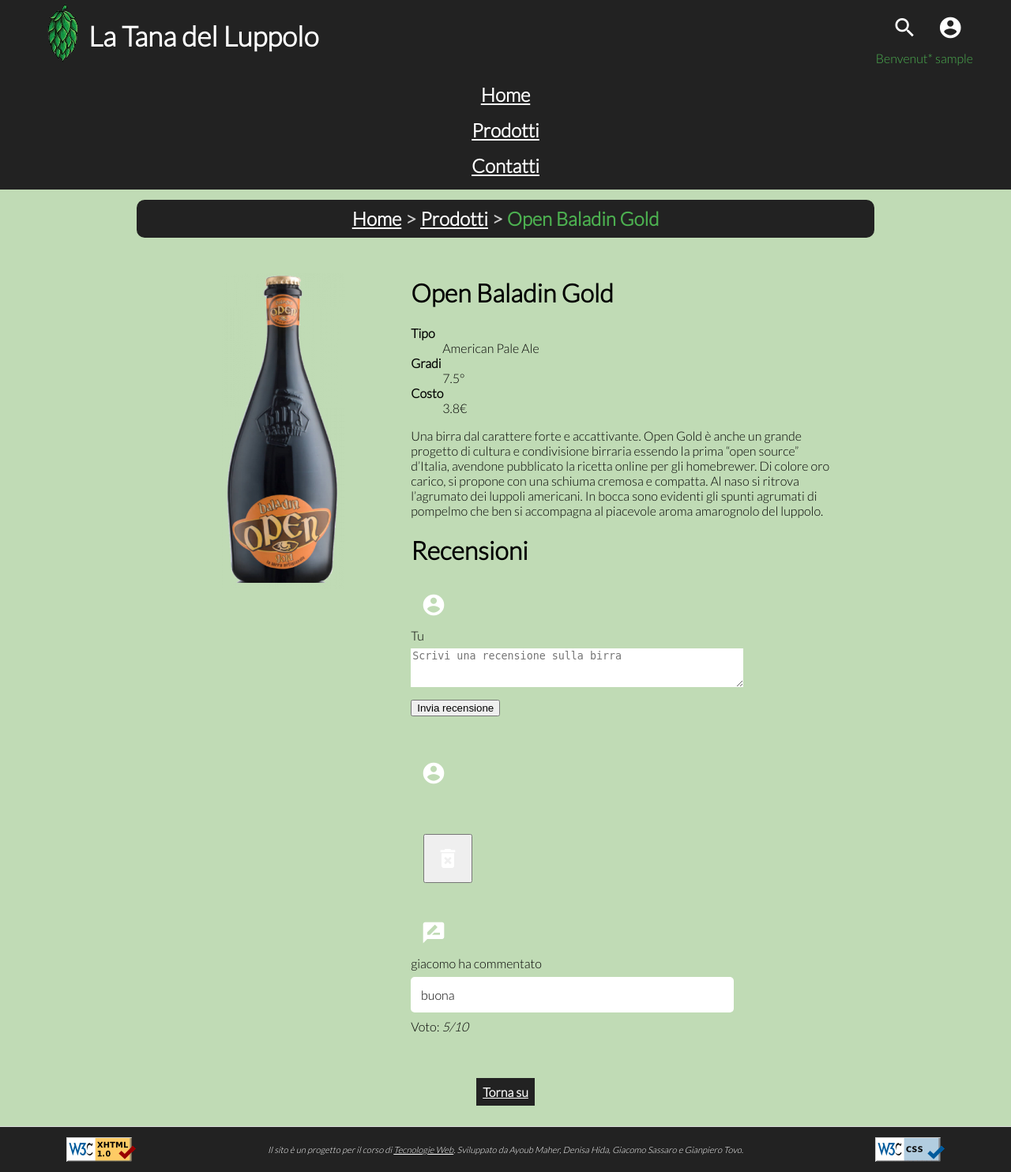
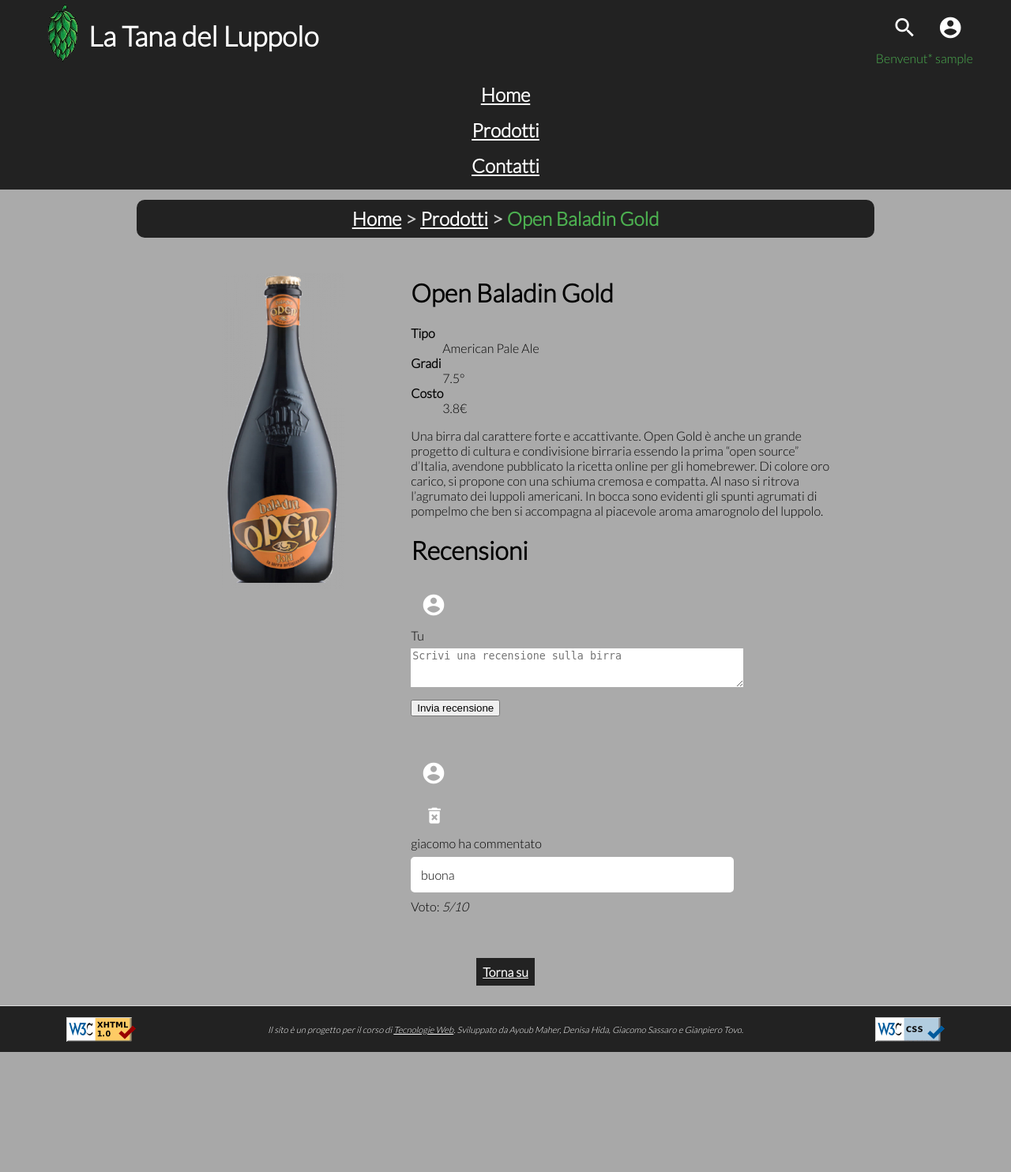
Before and after one commit to Panz99/LaTanaDelLuppolo-ProgettoTecWeb2020, a PHP site: page /php/dettagli.php?id=1 in a window 1280 px wide. Shown: the whole page at 79% size. After the commit the page ends 1332 px from the top, so only its background shows below. Run offline with PHP 8.4, Linux system fonts and the light colour scheme; the visitor is signed in with stand-in values (Sample User, id 1); data comes from the database, SQL or seed files in the repository.

Commit message:
Added screenreader jump to content, fix delete recensioni

```diff
--- a/html/AgeVerification.html
+++ b/html/AgeVerification.html
@@ -3,7 +3,7 @@
     <head/>
     <body>
         <header/>
-        <main>
+        <main id="main">
             <h2 id = "AVh2">Inserisci la tua data di nascita</h2>
             <p id = "AVp">Le tue informazioni non saranno condivise o salvate</p>
             <form id="formAge" action="ageverification.php" method="post">
--- a/html/accessdenied.html
+++ b/html/accessdenied.html
@@ -4,11 +4,7 @@
     <body>
         <header/>
 
-        <div id="breadcrumbs">
-            <span>Ti trovi qui:</span>
-        </div>
-
-        <main>
+        <main id="main">
             <div id="content">
                 <error/>
             </div>
--- a/html/components/header.html
+++ b/html/components/header.html
@@ -4,6 +4,7 @@
             <img id="img_logo" src="<root/>img/logo.png" alt="Fiore di luppolo stilizzato"/>
             <h1 id="text_logo">La Tana del Luppolo</h1>
         </a>
+        <a href="#main" id="jumpscreenreader" >Salta a contenuto</a>
         <div id="container_icons">
             <span id="icon-search" tabindex=0 onclick="getSearchbar()" onkeypress="getSearchbar()" class="material-icons">search</span>
             <a href="login.php"><span class="material-icons"> account_circle </span></a>
--- a/html/contatti.html
+++ b/html/contatti.html
@@ -5,8 +5,7 @@
         <header/>
         <bc/>
 
-        <main>
-
+        <main id="main">
             <div id="content">
                 <h1>La nostra azienda</h1>
                 <p>
--- a/html/dettagli.html
+++ b/html/dettagli.html
@@ -6,7 +6,9 @@
 
         <bc/>
 
-        <main>
+        <msg/>
+
+        <main id="main">
             <div id="content">
                 <beerinfo/>
             </div>
--- a/html/dettagliaccount.html
+++ b/html/dettagliaccount.html
@@ -7,7 +7,7 @@
         <div id="breadcrumbs">
             <span>Ti trovi qui:</span>
         </div>
-        <main>
+        <main id="main">
             <div class="container_profile">
                 <div class="titolo-dati">
                     <h2>Profilo</h2>
@@ -37,7 +37,7 @@
                     </div>
                     <div class="eliminaprofilo">
                         <h3>Eliminazione del Profilo</h3>
-                        <p><em>Una volta eliminato, il suo profilo non può essere più ricoverato.</em> <br/> Se ancora vuole eliminarlo inserire la propria password e cliccare sul bottone Elimina</p>
+                        <p><em>Una volta eliminato, il suo profilo non potrà più essere recuperato.</em> <br/> Se ancora vuole eliminarlo inserire la propria password e cliccare sul bottone Elimina</p>
                         <form id="container_elimina" action="dettagliaccount.php" method="post">
 
                             <label for="txtPassword" class="form-label" xml:lang="en-EN">Password</label>
--- a/html/home.html
+++ b/html/home.html
@@ -4,7 +4,7 @@
     <body>
         <header/>
         <bc/>
-        <main>
+        <main id="main">
             <div id="container_beers"><sales/></div>
         </main>
         <tornasu/>
--- a/html/login.html
+++ b/html/login.html
@@ -4,7 +4,7 @@
     <body>
         <header/>
         <bc/>
-        <main>
+        <main id="main">
             <div id="content">
                 <form id="formLogin" action="<root/>php/login.php" method="post" onSubmit="return checkLogin();">
                     <div class="dataRow">
--- a/html/modificadati.html
+++ b/html/modificadati.html
@@ -7,7 +7,7 @@
         <div id="breadcrumbs">
             <span>Ti trovi qui:</span>
         </div>
-        <main>
+        <main id="main">
             <div class="container_profile">
                 <div class="nomeutente">
 
--- a/html/notfound.html
+++ b/html/notfound.html
@@ -4,11 +4,7 @@
     <body>
         <header/>
 
-        <div id="breadcrumbs">
-            <span>Ti trovi qui:</span>
-        </div>
-
-        <main>
+        <main id="main">
             <div id="content">
                 <error/>
             </div>
--- a/html/prodotti.html
+++ b/html/prodotti.html
@@ -6,7 +6,7 @@
 
         <bc/>
 
-        <main>
+        <main id="main">
             <div id="container_beers"><listBeers/></div>
             <div id="pages"><pages/></div>
         </main>
--- a/html/registrazione.html
+++ b/html/registrazione.html
@@ -4,7 +4,7 @@
     <body>
         <header/>
         <bc/>
-        <main>
+        <main  id="main">
             <form id="formRegister" action="<root/>php/registrazione.php" onSubmit="return checkRegistrazione();" method="post">
                 <div class="dataRow">
                     <label for="txtName" class="form-label">Nome *</label>
--- a/php/accessdenied.php
+++ b/php/accessdenied.php
@@ -9,7 +9,6 @@
     $paginaHTML = str_replace("<footer/>", htmlMaker::makeFooter(), $paginaHTML);
     $paginaHTML = str_replace("<error/>", htmlMaker::makeAccessdenied(), $paginaHTML);
     $paginaHTML = str_replace("<root/>", "../", $paginaHTML);
-    $paginaHTML = str_replace("<root/>", "../", $paginaHTML);
     echo $paginaHTML;
 
 
--- a/php/dettagli.php
+++ b/php/dettagli.php
@@ -22,23 +22,34 @@
 
         $query = "SELECT * FROM birre WHERE id=".$idbirra;
         $birra = DBAccess::query($query)[0];
+
         //mostra pagina notfound se id non esiste
         if(empty($birra))
             throw new Exception("No id value found");
+
+        if(!empty($_POST['removeid']))
+        {
+            DBAccess::command("DELETE FROM recensioni WHERE id=".$_POST['removeid']);
+            //$_SESSION['msg']="ok";
+            //redirect to self per resettare parametri post
+            header('Location: '.$_SERVER['PHP_SELF'].'?'.$_SERVER['QUERY_STRING']."&msg=");
+        }
 
         $query = 'SELECT recensioni.id AS revid, recensioni.descrizione, recensioni.voto, utenti.username FROM recensioni, utenti WHERE recensioni.birra='.$idbirra.' AND recensioni.utente=utenti.id ';
         $recensioni = DBAccess::query($query);
 
     } catch (Exception $e) {
-        //Andrebbe lanciata una pagina con gli errori
+        //Redirect a pagina errore
         header('Location: notfound.php');
     }
+
     //breadcrumbs
     $path=[
         "Home" => "<root/>php/home.php",
         "Prodotti" => "<root/>php/prodotti.php",
         $birra["nome"] => "active",
     ];
+
 
     //Costruisco pagina
     $paginaHTML = file_get_contents('../html/dettagli.html');
@@ -49,6 +60,8 @@
     $paginaHTML = str_replace("<tornasu/>", htmlMaker::makeTornaSu(), $paginaHTML);
     $paginaHTML = str_replace("<footer/>", htmlMaker::makeFooter(), $paginaHTML);
     $paginaHTML = str_replace("<beerinfo/>", htmlMaker::beerInfo($birra), $paginaHTML);
+
+    //stampa recensioni
     if(strpos($paginaHTML, "<reviews/>")!==false && $recensioni!==null)
     {
         $paginaHTML = str_replace("<reviews/>", htmlMaker::beerReview($recensioni), $paginaHTML);
@@ -56,7 +69,17 @@
         if(strpos($paginaHTML, "<beerid/>")!==false)
             $paginaHTML = str_replace("<beerid/>", $idbirra, $paginaHTML);
     }
-    $paginaHTML = str_replace("<root/>", "../", $paginaHTML);
+
+    //stampa messaggio di risultato query
+    //if(isset($_SESSION['msg']) && $_SESSION['msg']=="ok")
+    if(isset($_GET['msg']))
+    {
+        $paginaHTML = str_replace("<msg/>", '<div id="msgresult">Operazione eseguita con successo!</div>', $paginaHTML);
+        unset($_SESSION['msg']);
+    }
+    else
+        $paginaHTML = str_replace("<msg/>", "", $paginaHTML);
+
     $paginaHTML = str_replace("<root/>", "../", $paginaHTML);
     echo $paginaHTML;
 
--- a/php/htmlMaker.php
+++ b/php/htmlMaker.php
@@ -122,11 +122,10 @@
 
             // Aggiunge strumenti di amministrazione se utente è admin
             $html.= isset($_SESSION['admin']) ? '   <br>
-                                                    <form action="dettagli.php?id=<beerid/>" method="post">
-                                                        <button type="submit" class="material-icons">delete_forever</button>
-                                                        <input type="hidden" name="revid" value="'.$review['revid'].'">
-                                                    </form><br>
-                                                    <a href=""><div class="material-icons">rate_review</div></a>'
+                                                    <form action="dettagli.php?id=<beerid/>" method="post" class="revremoveform">
+                                                        <button type="submit" id="revremovebut"><div class="material-icons">delete_forever</div></button>
+                                                        <input type="hidden" name="removeid" value="'.$review['revid'].'">
+                                                    </form>'
                                             : '';
 
             $html.= '</div>
--- a/php/notfound.php
+++ b/php/notfound.php
@@ -19,7 +19,6 @@
     $paginaHTML = str_replace("<footer/>", htmlMaker::makeFooter(), $paginaHTML);
     $paginaHTML = str_replace("<error/>", htmlMaker::makeNotfound(), $paginaHTML);
     $paginaHTML = str_replace("<root/>", "../", $paginaHTML);
-    $paginaHTML = str_replace("<root/>", "../", $paginaHTML);
     echo $paginaHTML;
 
 
--- a/style/style_main.css
+++ b/style/style_main.css
@@ -9,10 +9,11 @@
     min-height: 100vh;
     margin: 0em auto;
     font-family: "Lato", cursive, sans-serif;
-    background-color: rgb(192, 219, 181);
+    background-color: #aaa;
     display: flex;
     flex-direction: column;
 }
+
 nav{
     text-align: center;
     background-color: #222;
@@ -167,6 +168,12 @@
 .no-margin{
     margin-bottom:0;
 }
+
+.revremoveform{
+    margin: 0;
+    background-color: transparent;
+}
+
 /*-------------------------------------------
 ------------CSS RELATIVO AGLI ID-------------
 ---------------------------------------------*/
@@ -244,6 +251,12 @@
 #content{
     margin-bottom: 2em;
 }
+
+#jumpscreenreader{
+    height: 0;
+    overflow: hidden;
+}
+
 /*Content prodotti.html*/
 #container_beers{
     margin-bottom: 2em;
@@ -323,6 +336,25 @@
     margin-top: 0.5em;
     resize: vertical;
     border: #fff;
+}
+
+#revremovebut{
+    background: transparent;
+    border: none;
+    margin: 0;
+}
+
+#msgresult{
+    height: 0.15em;
+    color: #1a3f1c ;
+    margin: 1em 1em 0.5em 1em;
+    font-weight: bold;
+    font-size: 1.5em;
+    padding: 0.8em 0.8em;
+
+    display: flex;
+    align-items: center;
+    margin: auto;
 }
 
 /* notfound.html */
@@ -518,6 +550,3 @@
     border-radius: 20px;
 }
 /*------------------------------------------------------*/
-.hidden{
-    display: none !important;
-}
```
